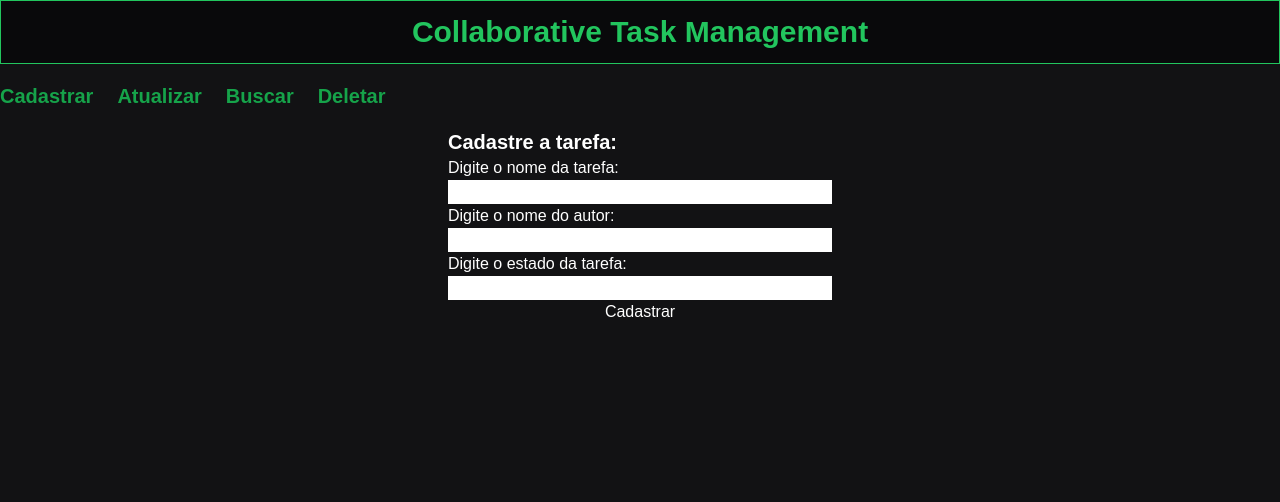
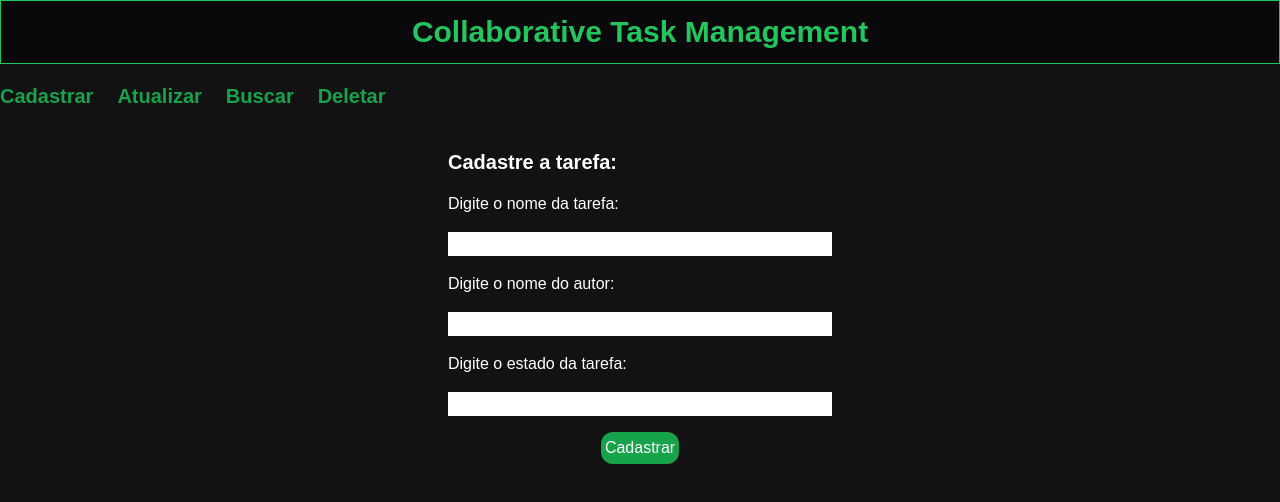
Before and after one commit to victorgomesc/Collaborative-Task, a Next.js app: page /register in a window 1280 px wide. Shown: the top 502 px of the page. Built offline with nearby package versions, Linux system fonts and the light colour scheme.

Commit message:
feat:to finish the form sign-up

```diff
--- a/components/RegisterForm.tsx
+++ b/components/RegisterForm.tsx
@@ -3,16 +3,18 @@ import React from 'react'
 const RegisterForm = () => {
   return (
     <div className="h-screen w-full flex items-center justify-center">
-        <div className="flex  flex-col h-full w-96 ">
-        <h1 className="text-xl font-bold">Cadastre a tarefa:</h1>
-        <form className="flex flex-col">
+        <div className="flex  flex-col h-full w-96 mt-10">
+        <h1 className="text-xl font-bold mb-4">Cadastre a tarefa:</h1>
+        <form className="flex flex-col h-full gap-y-4">
             <label>Digite o nome da tarefa:</label>
             <input type='text' />
             <label>Digite o nome do autor:</label>
             <input />
             <label>Digite o estado da tarefa:</label>
             <input />
-            <button>Cadastrar</button>
+            <div className="flex items-center justify-center">
+              <button className="bg-green-600 h-8 rounded-xl max-w-24 p-1">Cadastrar</button>
+            </div>
         </form>
     </div>
     </div>
--- a/components/TaskSection.tsx
+++ b/components/TaskSection.tsx
@@ -2,10 +2,10 @@ import React from 'react'
 
 const TaskSection = () => {
   return (
-    <div className="w-full h-full flex flex-col items-center p-6">
-        <div className="w-4/5">
+    <div className="w-full h-full flex flex-col items-center">
+        <div className="w-4/5 p-6">
             <h1 className="text-green-500 font-bold">List Tasks:</h1>
-            <div className="flex items-center gap-6 h-12 font-bold text-green-600 border bg-zinc-800 border-green-500 rounded-lg p-4 mt-3">
+            <div className="flex items-center gap-6 h-12 font-bold text-zinc-200 border bg-zinc-800 border-green-500 rounded-lg p-4 mt-3">
                 <p className='w-full ml-3'>Name</p>
                 <p className="w-full">Victor</p>
                 <p className="w-full">building</p>
@@ -35,7 +35,7 @@ const TaskSection = () => {
                 <p className="w-full">building</p>
                 <p className='w-full'>26/10/2024</p>
             </div>
-            <div className="flex items-center gap-6 h-12 font-bold text-green-600 bg-zinc-800 border border-green-500 rounded-lg p-4 mt-3">
+            <div className="flex items-center gap-6 h-12 font-bold text-zinc-200 bg-zinc-800 border border-green-500 rounded-lg p-4 mt-3">
                 <p className='w-full ml-3'>Name</p>
                 <p className="w-full">Daniel</p>
                 <p className="w-full">building</p>
```
